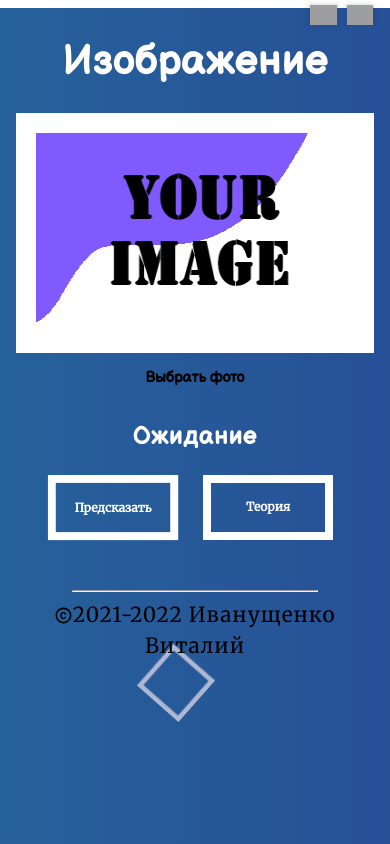
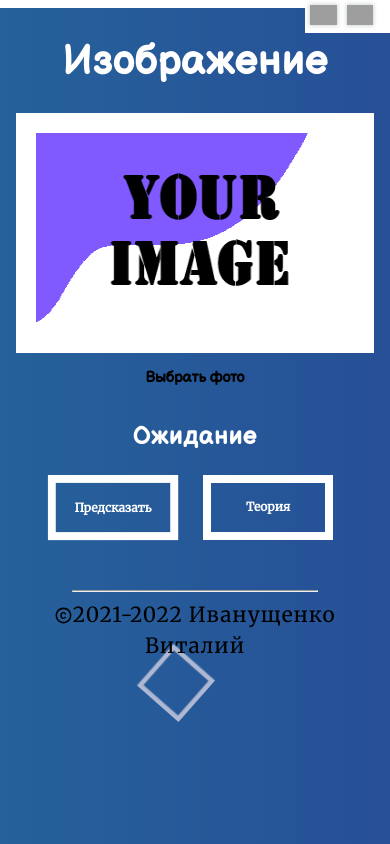
Before and after one commit to ivanvit100/day_night_ai, a plain HTML site: page index.html in a window 390 px wide. Drawn offline with nearby package versions, Linux system fonts and the light colour scheme; grey boxes are pictures that could not be loaded.

Commit message:
language fix

```diff
--- a/media/style.css
+++ b/media/style.css
@@ -327,7 +327,6 @@ input[type="file"]{
 @media(max-width: 600px){
 	#language{
 		bottom: calc(100% - 33px);
-		background-color: rgba(0, 0, 0, 0);
 	}
 	footer{
 		font-size: 1em;
```
